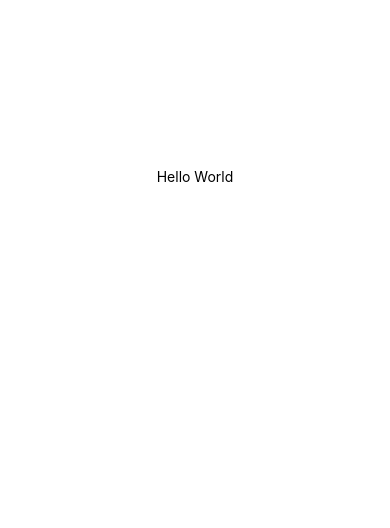
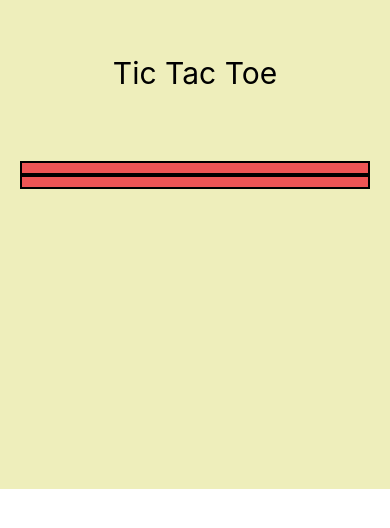
Before and after one commit to SelenUlukut/OnAir_TicTacToe, a React Native app: screen / in a window 390 px wide. Shown: the part 246-774 px from the top of the page. Built offline with nearby package versions, Linux system fonts and the light colour scheme.

Commit message:
board and square components initialized

```diff
--- a/App.js
+++ b/App.js
@@ -1,21 +1,30 @@
 import { StatusBar } from 'expo-status-bar';
 import React from 'react';
-import { StyleSheet, Text, View } from 'react-native';
+import { StyleSheet, View, Text } from 'react-native';
+import Board from './src/components/board/index';
 
 export default function App() {
   return (
-    <View style={styles.container}>
-      <Text>Hello World</Text>
-      <StatusBar style="auto" />
+    <View style={styles.parentStyle}>
+      <Text style={styles.titleText}>Tic Tac Toe</Text>
+      <Board
+        onPress={() => console.log('button 1')}
+        paddingVertical={5}
+      />
     </View>
   );
 }
 
 const styles = StyleSheet.create({
-  container: {
-    flex: 1,
-    backgroundColor: '#fff',
-    alignItems: 'center',
+  parentStyle: {
+    backgroundColor: '#EEEEBB',
+    height: 735,
     justifyContent: 'center',
   },
+  titleText: {
+    alignSelf: 'center',
+    padding: 10,
+    fontSize: 30,
+    marginBottom: 50,
+  },
 });
--- /dev/null
+++ b/src/components/board/index.js
@@ -0,0 +1,19 @@
+import React from 'react';
+import { View } from 'react-native';
+import styles from './style';
+import Square from '../square/index';
+
+export default ({
+  size
+}) => (
+  <View style={styles.board}>
+      <Square
+        onPress={() => console.log('button 1')}
+        paddingVertical={5}
+      />
+      <Square
+        onPress={() => console.log('button 2')}
+        paddingVertical={5}
+      />
+  </View>
+);
--- /dev/null
+++ b/src/components/board/style.js
@@ -0,0 +1,9 @@
+import {StyleSheet} from 'react-native';
+
+export default StyleSheet.create({
+  board: {
+    marginVertical: 10,
+    marginHorizontal: 20,
+    borderRadius: 10,
+  },
+});
--- /dev/null
+++ b/src/components/square/index.js
@@ -0,0 +1,17 @@
+import React from 'react';
+import {TouchableOpacity} from 'react-native';
+import styles from './style';
+
+export default ({
+  onPress,
+  paddingVertical = 0,
+  paddingHorizontal = 0,
+}) => (
+  <TouchableOpacity
+    style={[
+      styles.square,
+      {paddingHorizontal: paddingHorizontal, paddingVertical: paddingVertical},
+    ]}
+    onPress={() => onPress()}>
+  </TouchableOpacity>
+);
--- /dev/null
+++ b/src/components/square/style.js
@@ -0,0 +1,12 @@
+import {StyleSheet} from 'react-native';
+
+export default StyleSheet.create({
+  square: {
+    backgroundColor: '#EE5555',
+    borderWidth: 2,
+    borderColor: 'black'
+    //marginVertical: 10,
+    //marginHorizontal: 20,
+    //borderRadius: 10,
+  },
+});
```
Also changed, not shown: assets/onairLogo.png (added).
